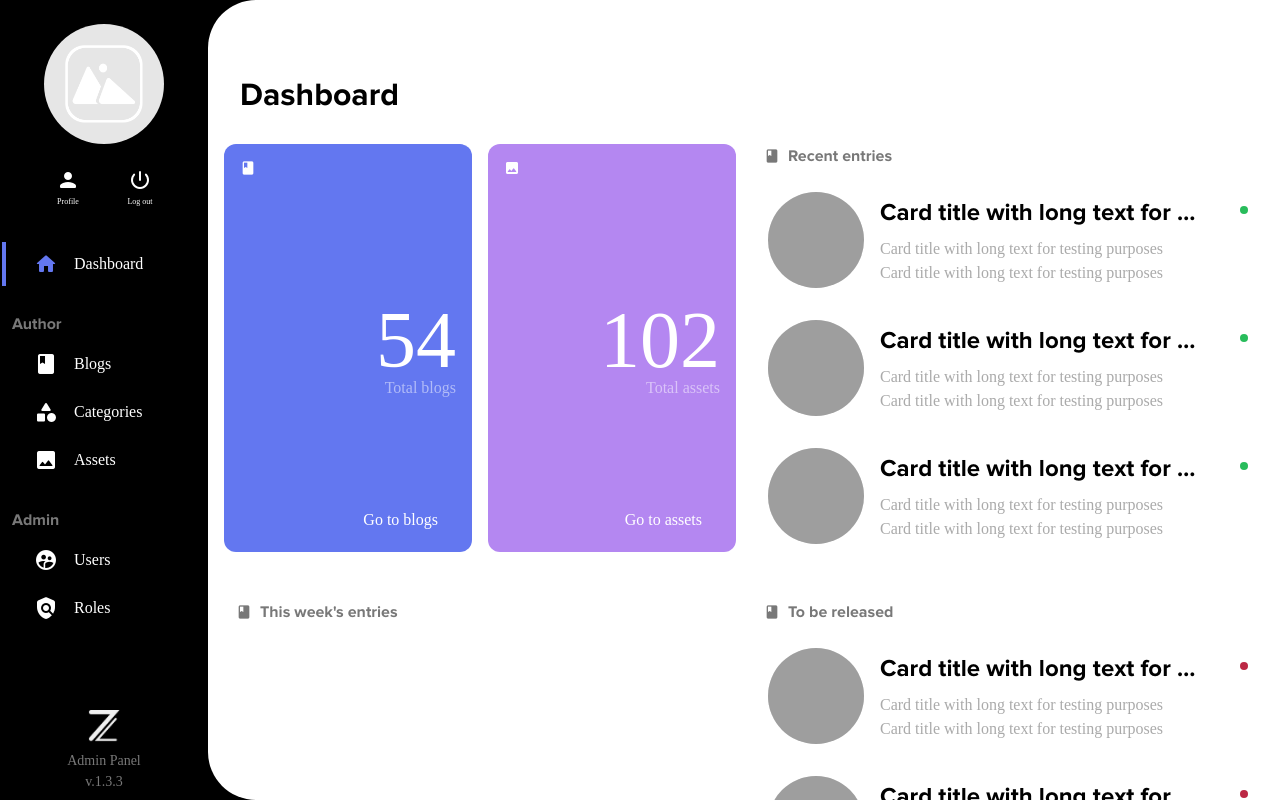
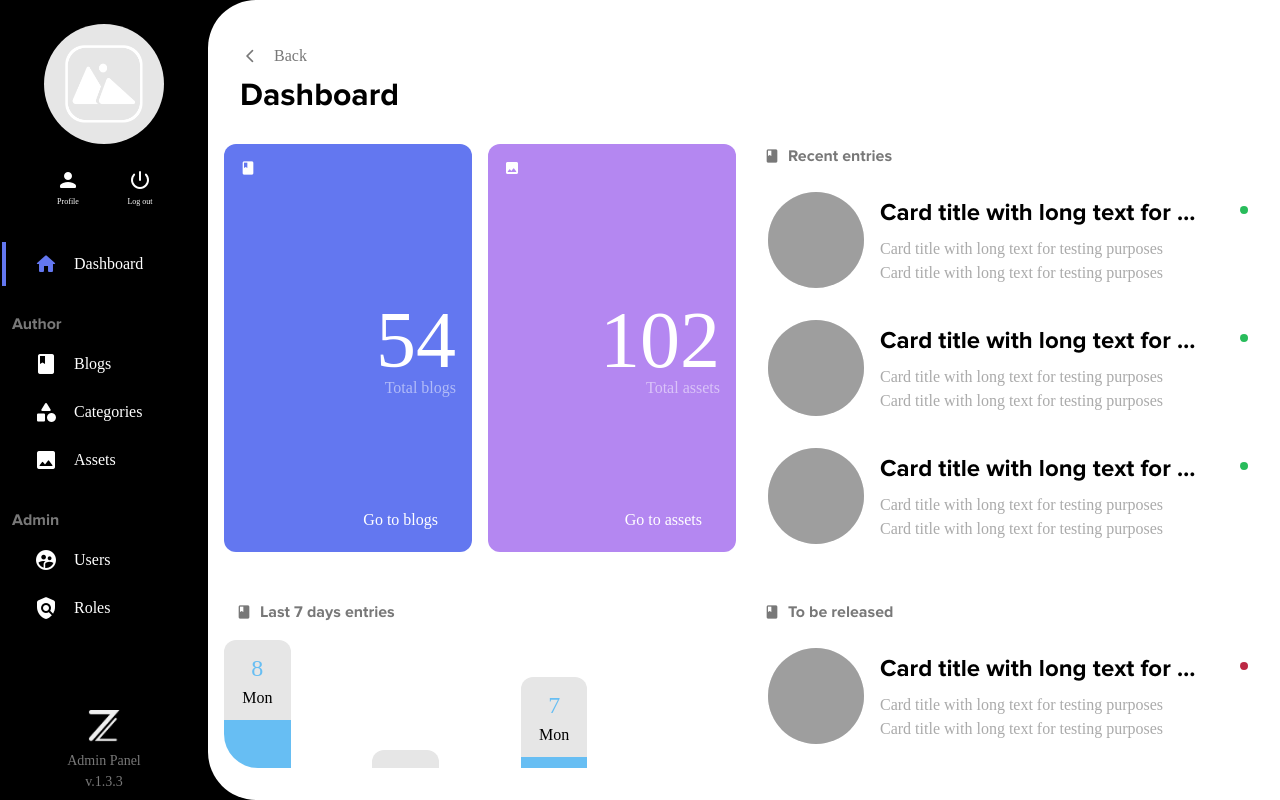
Before and after one commit to Zjarr/blog-client, a React (Create React App) app: page /admin/dashboard in a window 1280 px wide. Built offline with nearby package versions, Linux system fonts and the light colour scheme; grey boxes are pictures that could not be loaded; a web font is replaced by a local one.

Commit message:
feat: add chart to summary page

```diff
--- a/src/pages/summary/summary.page.tsx
+++ b/src/pages/summary/summary.page.tsx
@@ -3,6 +3,7 @@ import Row from 'react-bootstrap/Row';
 
 import { ImageCard } from '../../components/card';
 import { ColorCard } from '../../components/card/color';
+import { Chart } from '../../components/chart';
 import { Column } from '../../components/column';
 import { Header } from '../../components/header';
 import { LabelText } from '../../components/text';
@@ -10,17 +11,17 @@ import { COLOR_MAGENTA, COLOR_PURPLE } from '../../utils/values';
 
 import {
   CardContainer,
+  ChartContainer,
   ImageCardContainer,
   RecentEntriesContainer,
   SummaryCardContainer,
-  SummaryContainer,
-  ToBeReleasedContainer
+  SummaryContainer
 } from './summary.style';
 
 export const SummaryPage: React.FC<ISummaryPage> = () => {
   return (
     <SummaryContainer>
-      <Header title={'Dashboard'} />
+      <Header title={'Dashboard'} backButtonText={'Back'}/>
 
       <Row>
         <Column lg={6} position={'left'}>
@@ -46,7 +47,10 @@ export const SummaryPage: React.FC<ISummaryPage> = () => {
           </SummaryCardContainer>
           <Row>
             <Column lg={12}>
-              <LabelText icon={'book'}>This week's entries</LabelText>
+              <LabelText icon={'book'}>Last 7 days entries</LabelText>
+              <ChartContainer>
+                <Chart data={[8, 4, 5, 1, 7, 2, 0]}/>
+              </ChartContainer>
             </Column>
           </Row>
         </Column>
@@ -81,7 +85,7 @@ export const SummaryPage: React.FC<ISummaryPage> = () => {
             </RecentEntriesContainer>
           </Row>
           <Row>
-            <ToBeReleasedContainer lg={12}>
+            <Column lg={12}>
               <LabelText icon={'book'}>To be released</LabelText>
               <ImageCardContainer>
                 <ImageCard
@@ -104,7 +108,7 @@ export const SummaryPage: React.FC<ISummaryPage> = () => {
                   secondaryText={'Card title with long text for testing purposes'}
                   image={'https://www.aircraftcompare.com/wp-content/uploads/2019/04/78.jpg'} />
               </ImageCardContainer>
-            </ToBeReleasedContainer>
+            </Column>
           </Row>
         </Column>
       </Row>
--- a/src/pages/summary/summary.style.tsx
+++ b/src/pages/summary/summary.style.tsx
@@ -3,12 +3,24 @@ import Styled from 'styled-components';
 
 import { Column } from '../../components/column';
 
+import { BORDER_RADIUS_BIG_INNER } from '../../utils/values';
+
 export const SummaryContainer = Styled.div`
+  height: 100%;
   overflow-y: scroll;
+
+  border-bottom-left-radius: ${BORDER_RADIUS_BIG_INNER};
+  border-top-left-radius: ${BORDER_RADIUS_BIG_INNER};
 `;
 
 export const SummaryCardContainer = Styled(Row)`
   margin-bottom: 48px;
+`;
+
+export const ChartContainer = Styled.div`
+  height: 372px;
+  margin-top: 16px;
+  overflow: hidden;
 `;
 
 export const CardContainer = Styled(Column)`
@@ -19,8 +31,6 @@ export const RecentEntriesContainer = Styled(Column)`
   margin-bottom: 48px;
 `;
 
-export const ToBeReleasedContainer = Styled(Column)``;
-
 export const ImageCardContainer = Styled.div`
   margin-top: 16px;
 `;
```
